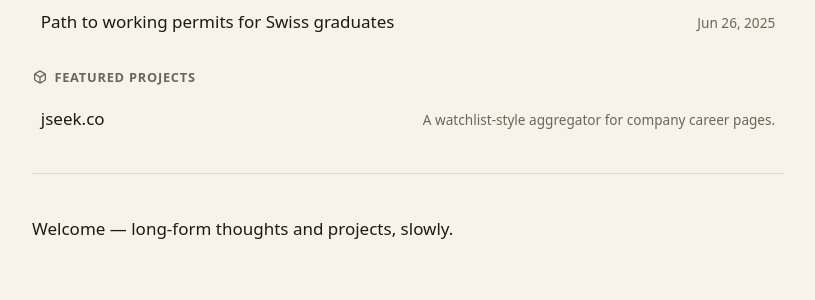
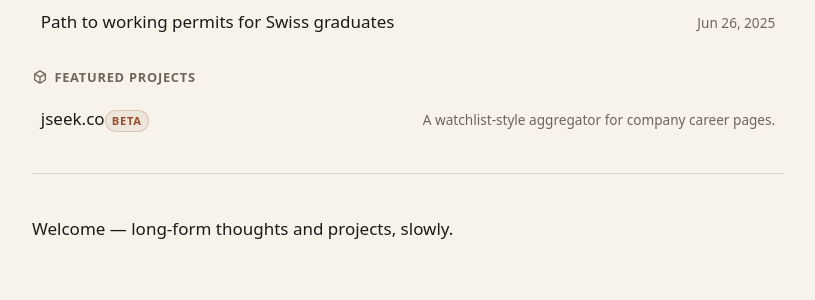
Before and after one commit to viktor-shcherb/viktor-shcherb.github.io, a Jekyll site: the page built from index.md, in a window 1280 px wide. Shown: the part 295-595 px from the top of the page, without its empty margins (232-1047 px from the left). Built offline with Jekyll 4.4.1, drawn with Linux system fonts in a browser that asks for light colours.

Commit message:
Show status pill in home featured-projects widget (#85)
Mirror the projects/index.md and project.html hero — emit the
.project-status pill next to the title when p.status is set.

```diff
--- a/_layouts/default.html
+++ b/_layouts/default.html
@@ -118,7 +118,12 @@
               {%- for p in featured_projects -%}
                 <li>
                   <a class="posts-feed-row" href="{{ p.url | relative_url }}">
-                    <span class="posts-feed-title">{{ p.title }}</span>
+                    <span class="posts-feed-title">
+                      {{ p.title }}
+                      {%- if p.status -%}
+                        <span class="project-status project-status--{{ p.status }}">{{ p.status }}</span>
+                      {%- endif -%}
+                    </span>
                     <span class="project-tagline">{{ p.tagline }}</span>
                   </a>
                 </li>
```
